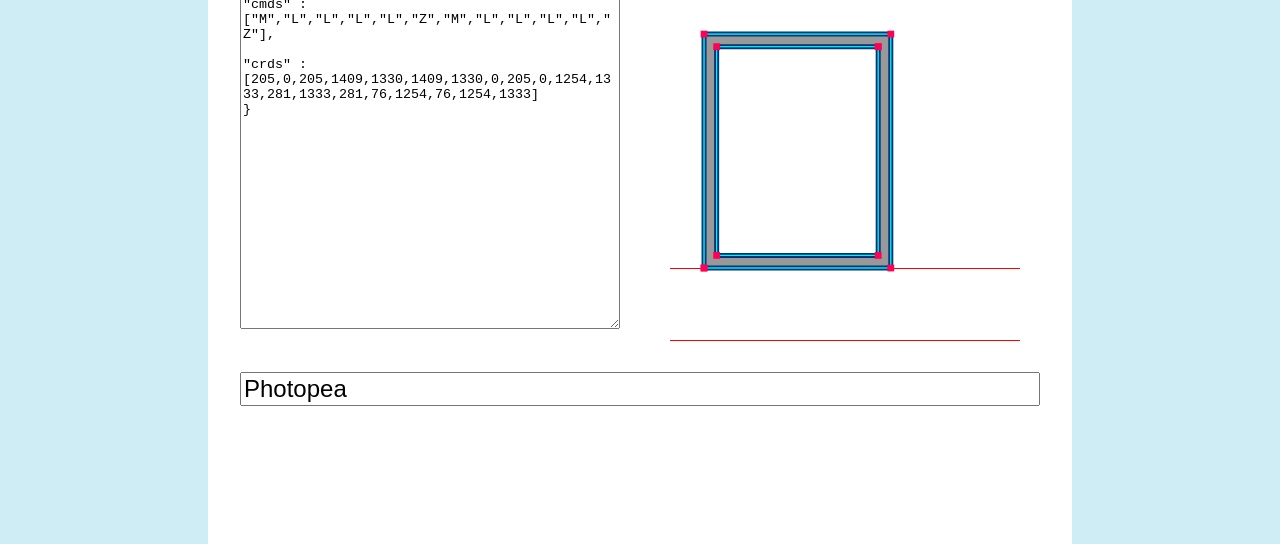
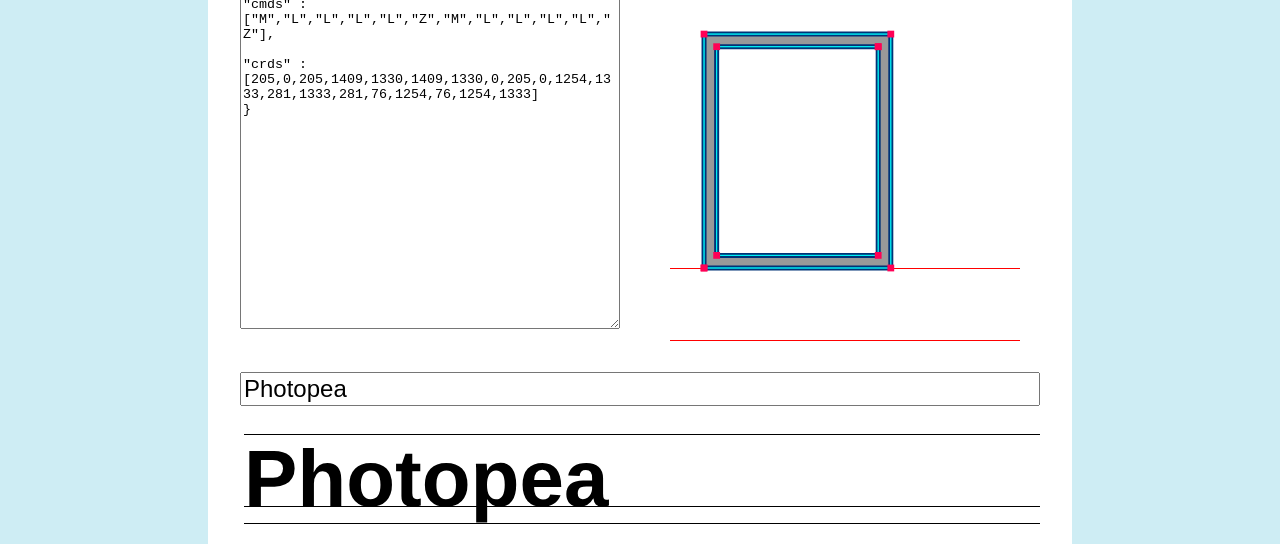
Before and after one commit to photopea/Typr.js, a plain HTML site: page demo/index.html in a window 1280 px wide. Shown: the part 494-1038 px from the top of the page. Drawn offline with Linux system fonts and the light colour scheme.

Commit message:
Add files via upload

```diff
--- a/demo/index.html
+++ b/demo/index.html
@@ -199,15 +199,15 @@
 
 			var scale = 80*getDPR() / font.head.unitsPerEm;
 
-			var gls = Typr.U.stringToGlyphs(font, document.getElementById("word").value);
-			var path = Typr.U.glyphsToPath(font, gls, "#333333");
+			var shape = Typr.U.shape(font, document.getElementById("word").value);
+			var path = Typr.U.shapeToPath(font, shape);
 
 			//var spath = document.getElementById("svgp");  spath.setAttribute("d", Typr.U.pathToSVG(path));
 
 			cnv.width = cnv.width;
 			ctx.translate(4*getDPR(),100*getDPR());
 
-			ctx.fillStyle = "#ff0000";
+			ctx.fillStyle = "#000000";
 			ctx.fillRect(0,0,cnv.width,1);
 			ctx.fillRect(0,-Math.round(font.hhea.ascender *scale),cnv.width,1);
 			ctx.fillRect(0,-Math.round(font.hhea.descender*scale),cnv.width,1);
@@ -215,6 +215,7 @@
 			ctx.scale(scale,-scale);
 
 			Typr.U.pathToContext(path, ctx);  // setting color and calling fill() already in path
+			ctx.fill();
 		}
 
 		function drawOutline(path, ctx)
```
